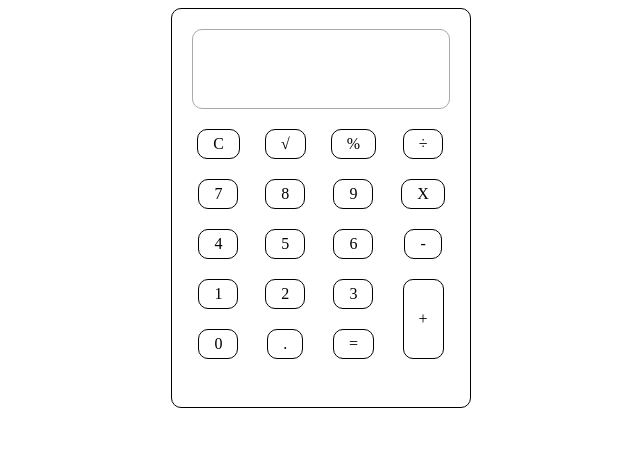
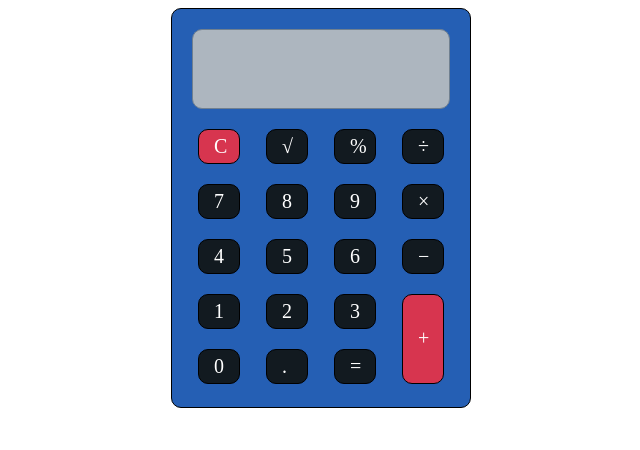
Before and after one commit to p-mendez/odin-calculator, a plain HTML site: page index.html in a window 1280 px wide. Shown: the whole page, without its empty margins (319-959 px from the left). Drawn offline with Linux system fonts and the light colour scheme.

Commit message:
Add colors

```diff
--- a/index.html
+++ b/index.html
@@ -11,10 +11,10 @@
             <div class="calculator column rounded-corners ">
                 <div class="screen rounded-corners">
                 </div>
-                <div class="buttons">
+                <div class="buttons-container">
                     <div class="column">
                         <ul>
-                            <li class="button">C</li>
+                            <li class="button red">C</li>
                             <li class="button">7</li>
                             <li class="button">4</li>
                             <li class="button">1</li>
@@ -42,9 +42,9 @@
                     <div class="column">
                         <ul>
                             <li class="button">÷</li>
-                            <li class="button">X</li>
-                            <li class="button">-</li>
-                            <li class="button double-tall">+</li>
+                            <li class="button">×</li>
+                            <li class="button">−</li>
+                            <li class="button double-tall red">+</li>
                         </ul>
                     </div>
                 </div>
--- a/styles.css
+++ b/styles.css
@@ -4,6 +4,7 @@
 
 ul,
 li {
+    color: white;
     list-style: none;
     margin: 0;
     padding: 0;
@@ -20,13 +21,15 @@ li {
 }
 
 .calculator {
+    background-color: #255FB4;
     border: 1px solid black;
     height: 400px;
     width: 300px;
 }
 
 .screen {
-    border: 1px solid darkgray;
+    background-color: #ADB6BF;
+    border: 1px solid slategray;
     height: 20%;
     margin: 20px;
 }
@@ -35,7 +38,7 @@ li {
     border-radius: 10px;
 }
 
-.buttons {
+.buttons-container {
     align-items: flex-start;
     display: flex;
     height: 80%;
@@ -51,14 +54,23 @@ li {
 }
 
 .button {
+    background-color: #121A20;
     border: 1px solid black;
     border-radius: 10px;
+    font-size: 20px;
+    font-weight: 500;
+    height: 35px;
     padding: 5px 15px;
+    width: 42px;
 }
 
 .double-tall {
     align-self: center;
     display: flex;
     align-items: center;
-    height: 80px;
+    height: 90px;
 }
+
+.button.red {
+    background-color: #D7354F;
+}
```
